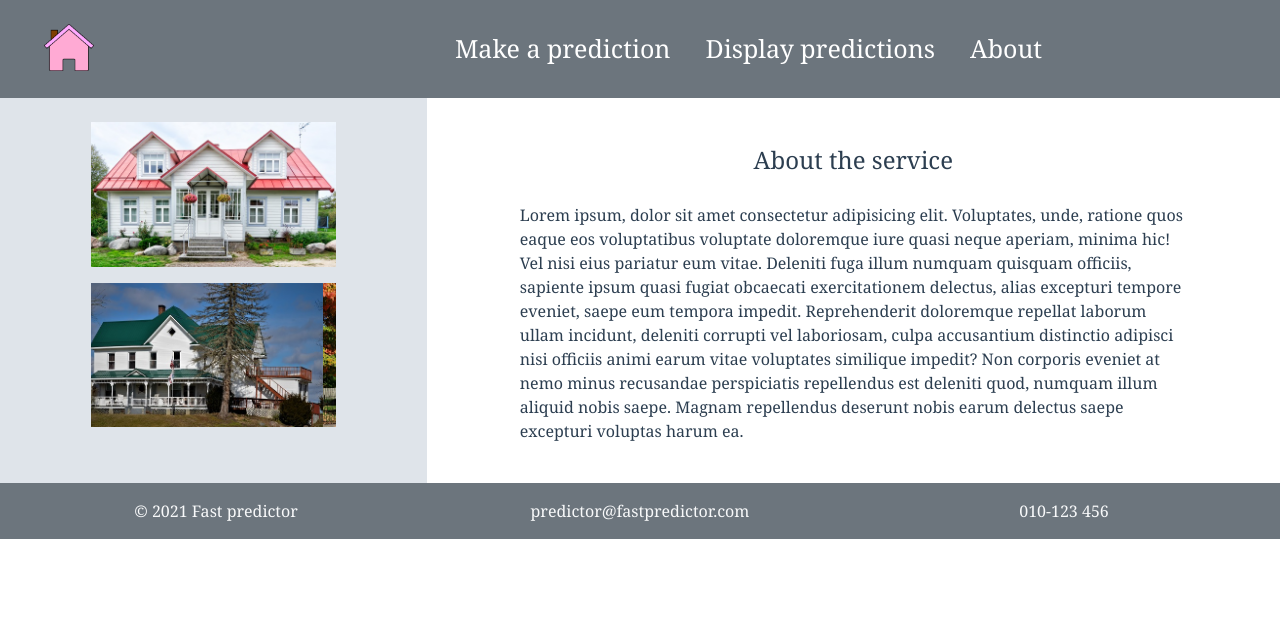
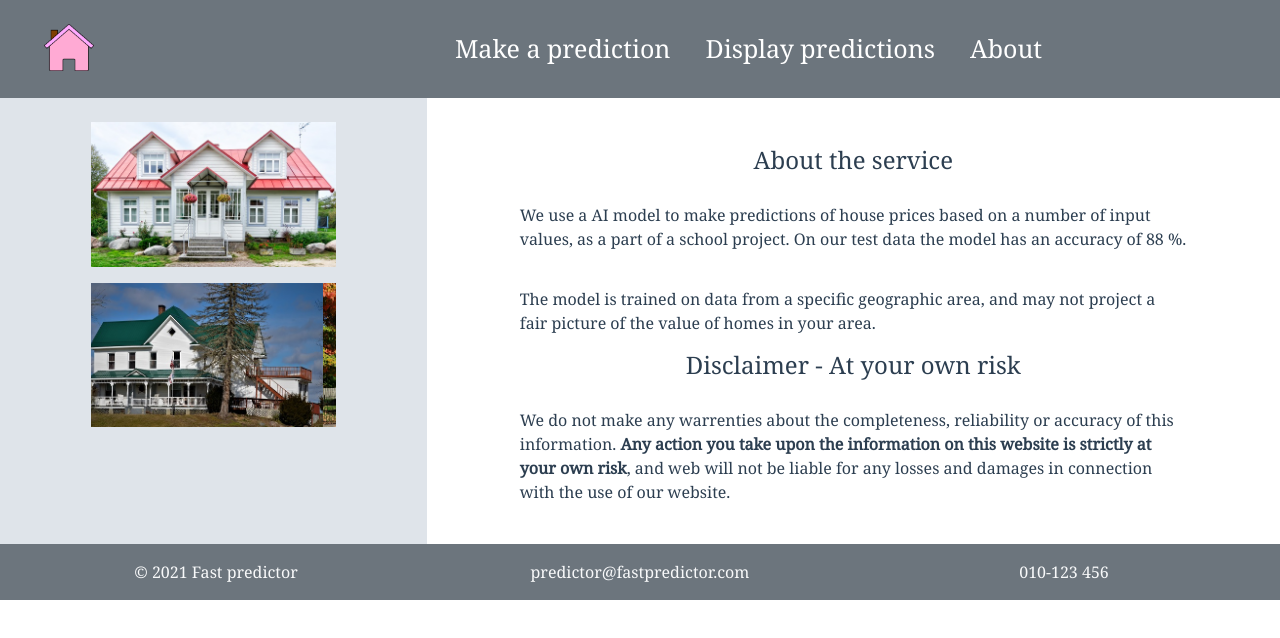
Before and after one commit to Fibfractal/AI-House-Price-Predictor, a Vue app in the folder frontend/: page /about in a window 1280 px wide. Shown: the top 638 px of the page. Built offline with nearby package versions, Linux system fonts and the light colour scheme; no server answers.

Commit message:
Added text and disclaimer

```diff
--- a/frontend/src/views/About.vue
+++ b/frontend/src/views/About.vue
@@ -47,7 +47,11 @@
                 <div class="col-12 col-md-1"></div>
                 <div class="col-12 col-md-10 ">
                   <h4>About the service</h4>
-                  <p class = "input-info">Lorem ipsum, dolor sit amet consectetur adipisicing elit. Voluptates, unde, ratione quos eaque eos voluptatibus voluptate doloremque iure quasi neque aperiam, minima hic! Vel nisi eius pariatur eum vitae. Deleniti fuga illum numquam quisquam officiis, sapiente ipsum quasi fugiat obcaecati exercitationem delectus, alias excepturi tempore eveniet, saepe eum tempora impedit. Reprehenderit doloremque repellat laborum ullam incidunt, deleniti corrupti vel laboriosam, culpa accusantium distinctio adipisci nisi officiis animi earum vitae voluptates similique impedit? Non corporis eveniet at nemo minus recusandae perspiciatis repellendus est deleniti quod, numquam illum aliquid nobis saepe. Magnam repellendus deserunt nobis earum delectus saepe excepturi voluptas harum ea.
+                  <p class = "input-info">We use a AI model to make predictions of house prices based on a number of input values, as a part of a school project. On our test data the model has an accuracy of 88 %.
+                  </p>
+                  <p class = "input-info">The model is trained on data from a specific geographic area, and may not project a fair picture of the value of homes in your area.</p>
+                  <h4>Disclaimer - At your own risk</h4>
+                  <p class = "input-info">We do not make any warrenties about the completeness, reliability or accuracy of this information. <strong> Any action you take upon the information on this website is strictly at your own risk</strong>, and web will not be liable for any losses and damages in connection with the use of our website.
                   </p>
                 </div>
                 <div class="col-12 col-md-1"></div>
```
